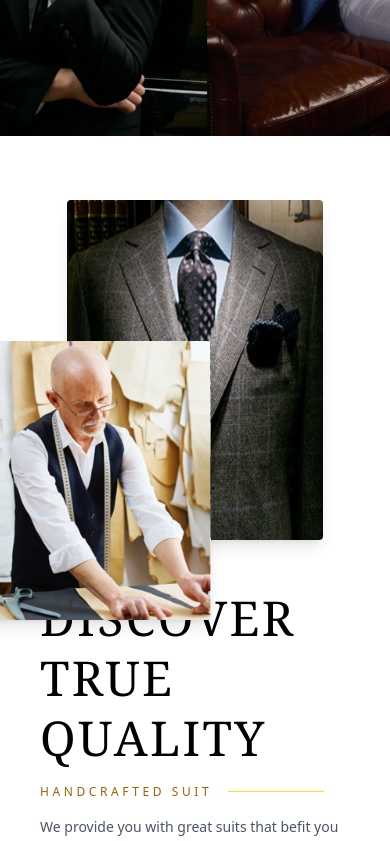
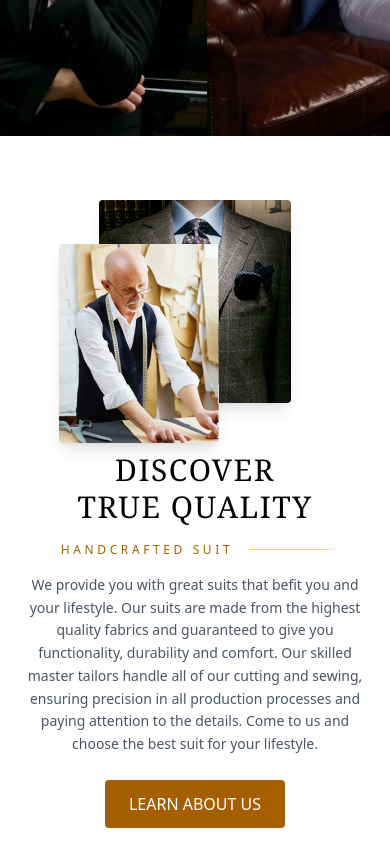
Before and after one commit to Ajay007008/LibasLegacy, a React (Vite) app: page / in a window 390 px wide. Shown: the part 3320-4161 px from the top of the page. Built offline with nearby package versions, Linux system fonts and the light colour scheme.

Commit message:
“final”

```diff
--- a/src/components/hero.jsx
+++ b/src/components/hero.jsx
@@ -1,42 +1,40 @@
-import React from 'react'
-
+import React from 'react';
 import img1 from "../assets/hero/img3.png";
 import img2 from "../assets/hero/img5.png";
 
-
-
-
-
-
-const hero = () => {
+const Hero = () => {
   return (
-    <section className="w-full px-10 py-16" >
-
+    <section className="w-full px-6 sm:px-10 py-16">
       <div className="max-w-7xl mx-auto flex flex-col md:flex-row items-center gap-12">
 
         {/* LEFT: Images */}
         <div className="relative w-full md:w-1/2 flex justify-center">
           <div className="relative">
-            <img src={img2} alt="Suit" className="w-64 h-85 rounded shadow-lg" />
-            <img src={img1} alt="Tailor" className="w-56 rounded shadow-lg absolute -bottom-20 -left-20"/>
+            <img
+              src={img2}
+              alt="Suit"
+              className="w-48 sm:w-64 rounded shadow-lg"
+            />
+            <img
+              src={img1}
+              alt="Tailor"
+              className="w-40 sm:w-56 rounded shadow-lg absolute -bottom-10 sm:-bottom-20 -left-10 sm:-left-20"
+            />
           </div>
         </div>
 
-
-
-
         {/* RIGHT: Text */}
-      <div className="w-full md:w-1/2">
-        <h2 className="text-5xl font-serif tracking-wider mb-4 leading-tight">
+        <div className="w-full md:w-1/2 text-center md:text-left">
+          <h2 className="text-3xl sm:text-4xl md:text-5xl font-serif tracking-wider mb-4 leading-tight">
             DISCOVER <br /> TRUE QUALITY
           </h2>
 
-        <p className="text-xs uppercase text-yellow-700 tracking-[0.3em] mb-4 flex items-center gap-4">
+          <p className="text-xs uppercase text-yellow-700 tracking-[0.3em] mb-4 flex items-center justify-center md:justify-start gap-4">
             Handcrafted Suit
-          <span className="block w-24 h-[1px] bg-yellow-300"></span>
+            <span className="block w-20 sm:w-24 h-[1px] bg-yellow-300"></span>
           </p>
 
-        <p className="text-gray-600 mb-6 leading-relaxed text-sm">
+          <p className="text-gray-600 mb-6 leading-relaxed text-sm sm:text-base">
             We provide you with great suits that befit you and your lifestyle. Our suits are made from
             the highest quality fabrics and guaranteed to give you functionality, durability and comfort.
             Our skilled master tailors handle all of our cutting and sewing, ensuring precision in all
@@ -50,10 +48,7 @@ const hero = () => {
         </div>
       </div>
     </section>
+  );
+};
 
-
-
-  )
-}
-
-export default hero
+export default Hero;
```
Lines whose indentation alone changed are shown as unchanged.
